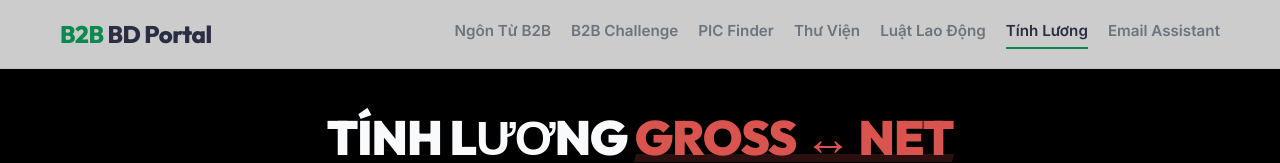
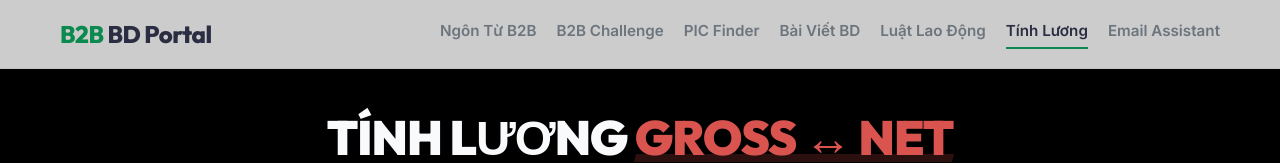
Before and after one commit to bdtrainingcourse-cyber/BD-Tips, a website: page salary.html in a window 1280 px wide. Shown: the top 163 px of the page. Drawn offline with Linux system fonts and the light colour scheme.

Commit message:
feat: sync salary.html with latest B2B employee features

```diff
--- a/salary.html
+++ b/salary.html
@@ -21,7 +21,7 @@
                 <a href="index.html">Ngôn Từ B2B</a>
                 <a href="index.html#minigame-section">B2B Challenge</a>
                 <a href="finder.html">PIC Finder</a>
-                <a href="library.html">Thư Viện</a>
+                <a href="https://www.linkedin.com/newsletters/bd-b2b-b%C3%ACnh-d%C3%A2n-h%E1%BB%8Dc-v%E1%BB%A5-7254739965526360064/" target="_blank" rel="noopener noreferrer">Bài Viết BD</a>
                 <a href="labor-law.html">Luật Lao Động</a>
                 <a href="salary.html" class="active">Tính Lương</a>
                 <a href="email-assistant.html">Email Assistant</a>
```
